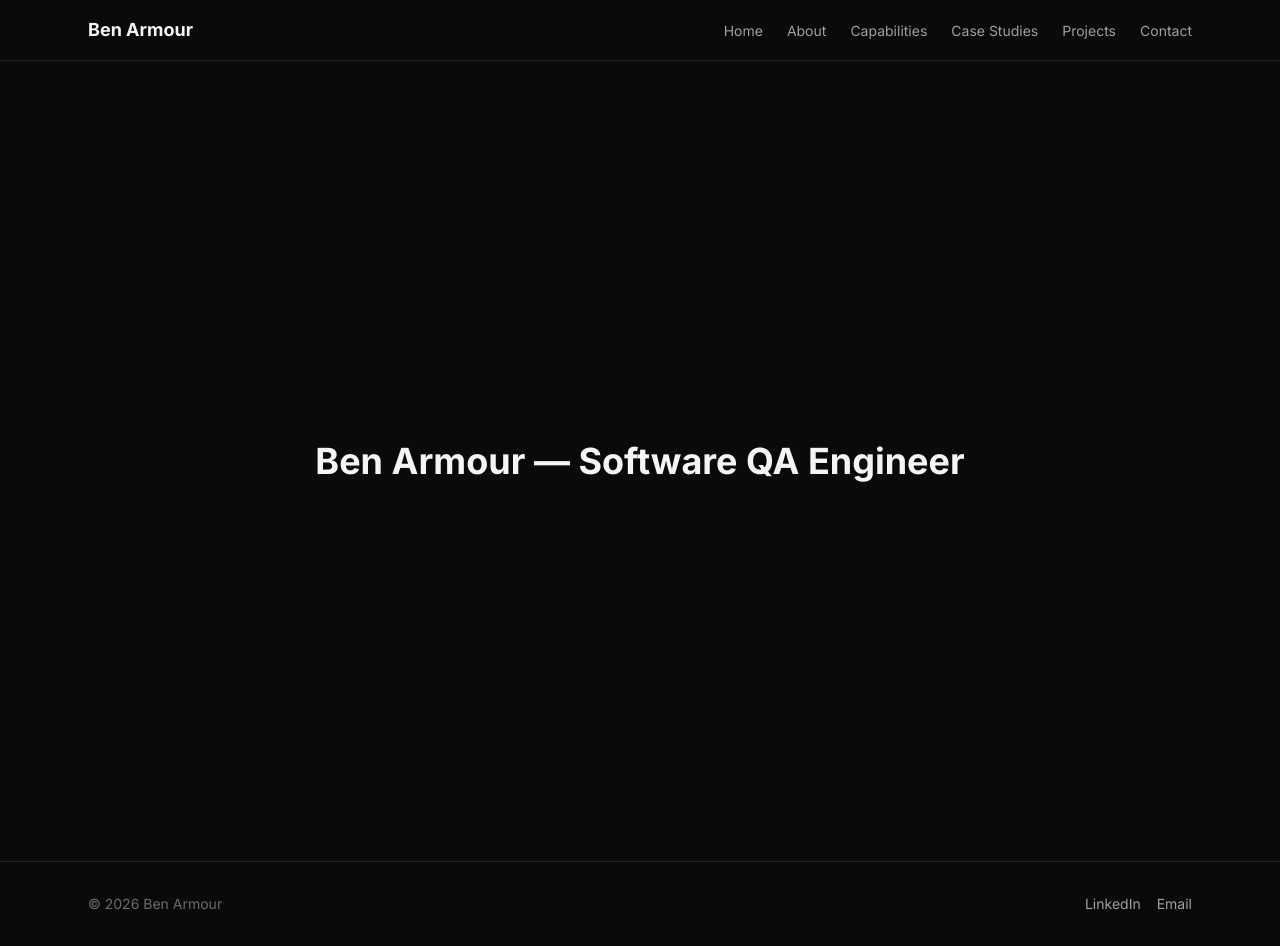
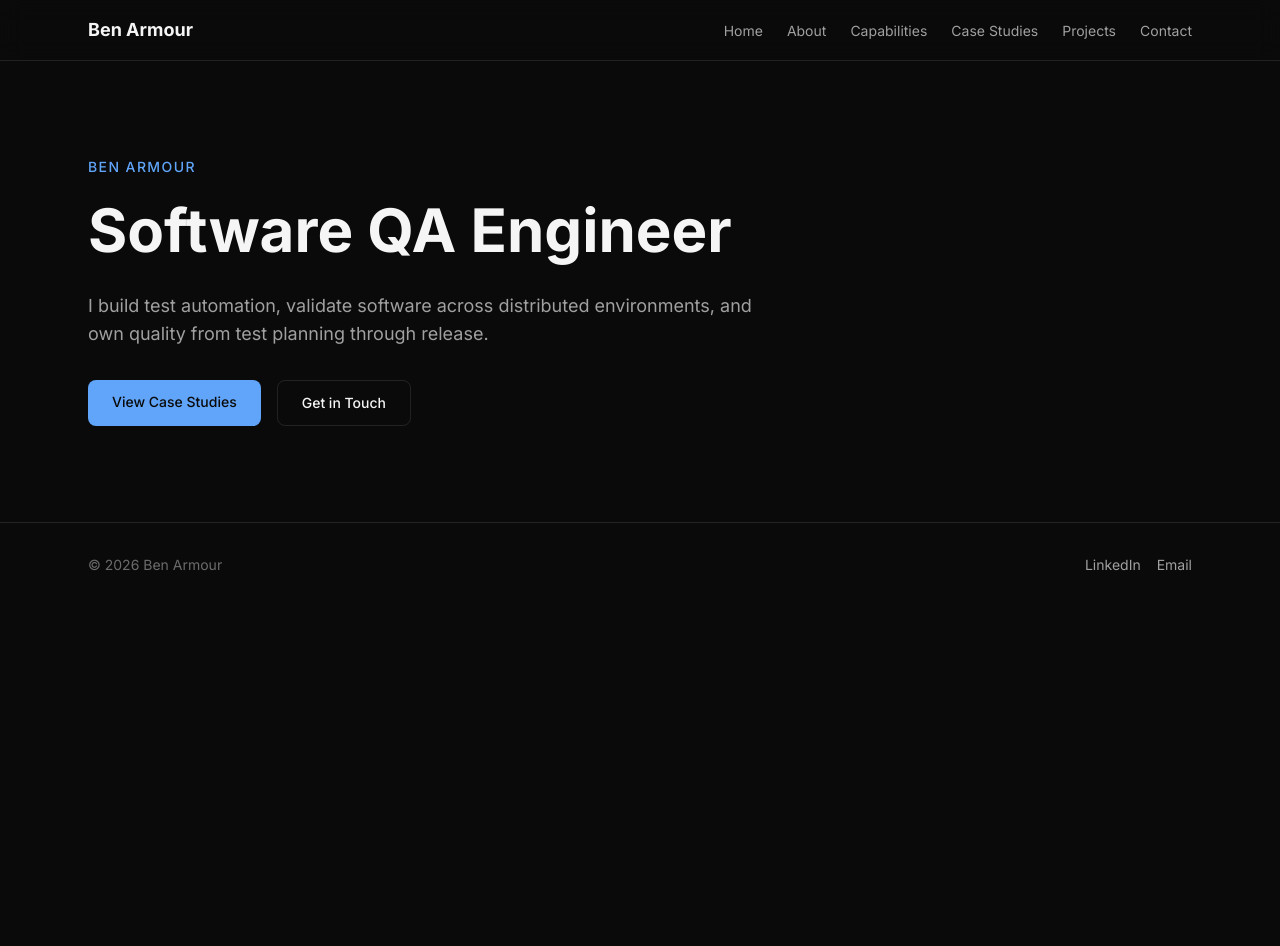
Before and after one commit to LostInTyping/BuildVerified, a Next.js app: page / in a window 1280 px wide. After the commit the page ends 800 px from the top, so only its background shows below. Built offline with nearby package versions, Linux system fonts and the light colour scheme.

Commit message:
add hero section with headline, subheadline, and CTAs

```diff
--- a/src/app/page.tsx
+++ b/src/app/page.tsx
@@ -1,9 +1,9 @@
+import { Hero } from "@/components/home/hero";
+
 export default function Home() {
   return (
-    <main className="flex min-h-screen items-center justify-center">
-      <h1 className="text-4xl font-bold text-text-primary">
-        Ben Armour — Software QA Engineer
-      </h1>
+    <main>
+      <Hero />
     </main>
   );
 }
--- /dev/null
+++ b/src/components/home/hero.tsx
@@ -0,0 +1,32 @@
+import Link from "next/link";
+
+export function Hero() {
+  return (
+    <section className="mx-auto max-w-6xl px-6 py-24">
+      <p className="text-sm font-medium uppercase tracking-widest text-accent">
+        Ben Armour
+      </p>
+      <h1 className="mt-4 text-5xl font-bold leading-tight md:text-6xl">
+        Software QA Engineer
+      </h1>
+      <p className="mt-6 max-w-2xl text-lg text-text-secondary">
+        I build test automation, validate software across distributed
+        environments, and own quality from test planning through release.
+      </p>
+      <div className="mt-8 flex gap-4">
+        <Link
+          href="/case-studies"
+          className="rounded-lg bg-accent px-6 py-3 text-sm font-medium text-bg-primary transition-colors hover:bg-accent-hover"
+        >
+          View Case Studies
+        </Link>
+        <Link
+          href="/contact"
+          className="rounded-lg border border-border px-6 py-3 text-sm font-medium text-text-primary transition-colors hover:border-border-hover"
+        >
+          Get in Touch
+        </Link>
+      </div>
+    </section>
+  );
+}
```
